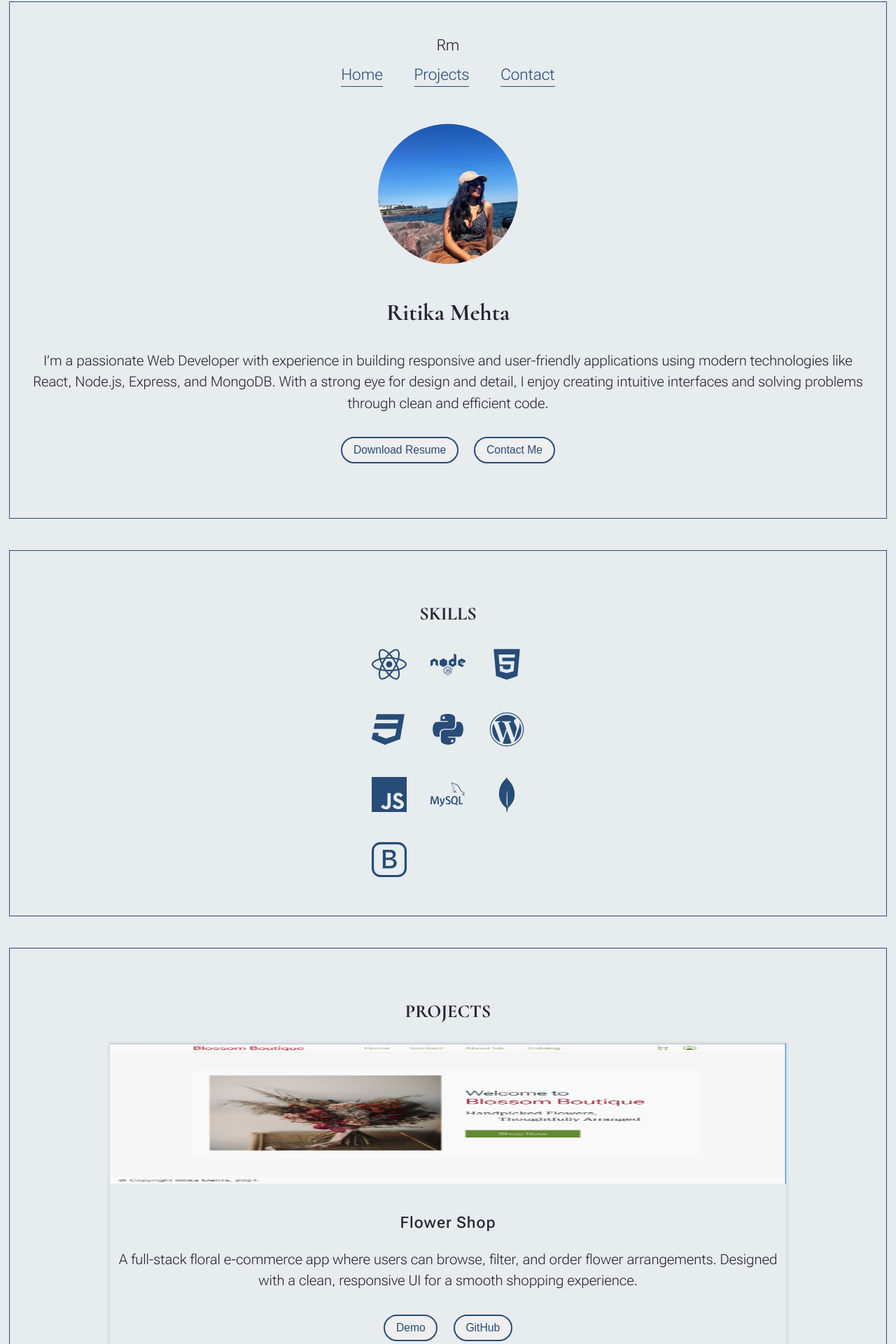
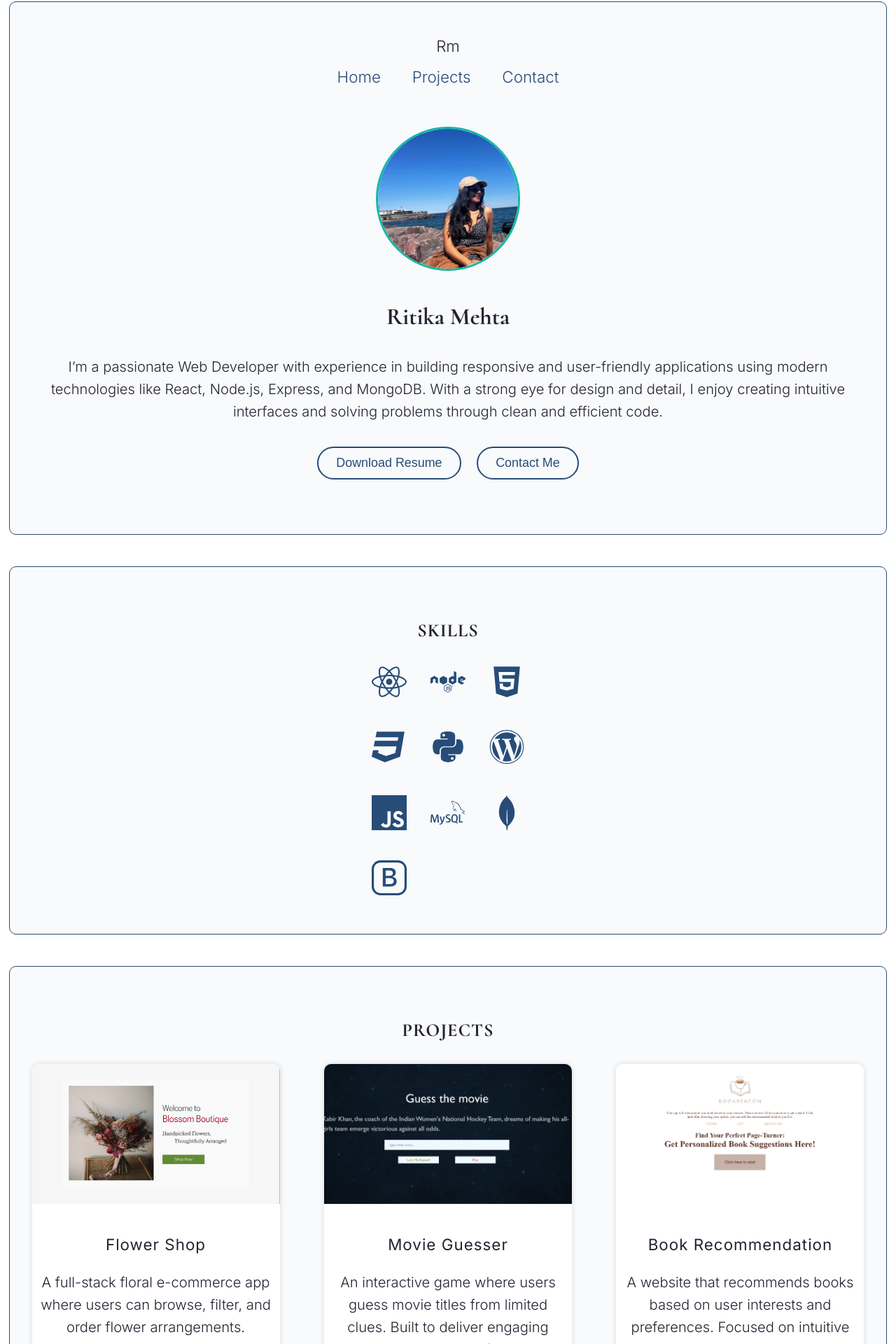
Before and after one commit to ritikamehta11/portfolio-rm, a React (Vite) app: page / in a window 1280 px wide. Shown: the part 33-1953 px from the top of the page at 70% size. Built offline with nearby package versions, Linux system fonts and the light colour scheme.

Commit message:
changed all css

```diff
--- a/src/styles.css
+++ b/src/styles.css
@@ -1,17 +1,45 @@
-@import url('https://fonts.googleapis.com/css2?family=Cormorant:ital,wght@0,300..700;1,300..700&display=swap');
-.container{
+@import url('https://fonts.googleapis.com/css2?family=Cormorant:ital,wght@0,300..700;1,300..700&family=Inter:wght@300;400;600&display=swap');
+
+:root {
+  --primary-color: #274c77;
+  /* vibrant blue */
+  --secondary-color: #14b8a6;
+  /* teal accent */
+  --background-color: #ffffff;
+  --text-color: #242232;
+  --muted-bg: #f8fafc;
+}
+
+body {
+  background-color: var(--background-color);
+  color: var(--text-color);
+  font-family: 'Inter', sans-serif;
+  line-height: 1.6;
+}
+
+/* ---------------------- Container ---------------------- */
+.container {
   border: 1px solid var(--primary-color);
+  background-color: var(--muted-bg);
   padding: 2em 1em;
-  margin: 1em 0em 2em 0;
-  color: rgb(36, 34, 50);
+  margin: 1em 0 2em 0;
   font-size: 1.4em;
+  border-radius: 10px;
+  transition: box-shadow 0.3s ease;
 }
-.nav{
+
+.container:hover {
+  box-shadow: 0px 4px 10px rgba(59, 130, 246, 0.2);
+}
+
+/* ---------------------- Navigation ---------------------- */
+.nav {
   display: inline-flex;
   flex-direction: column;
   width: 100%;
 }
-.nav ul{
+
+.nav ul {
   display: flex;
   justify-content: center;
   gap: 2em;
@@ -19,105 +47,143 @@ list-style: none;
   padding: 0;
   margin: 8px 0;
 }
-.nav>ul>li{
+
+.nav>ul>li {
   margin: 0;
-border-bottom: 1px solid var(--primary-color);
+  border-bottom: 1px solid transparent;
+  transition: border-color 0.3s ease;
 }
-a{
+
+.nav>ul>li:hover {
+  border-color: var(--secondary-color);
+}
+
+a {
   text-decoration: none;
   color: var(--primary-color);
   text-transform: capitalize;
+  transition: color 0.3s ease;
+}
 
-}
-a:hover{
+a:hover {
   color: var(--secondary-color);
 }
-.profileImgDiv{
+
+/* ---------------------- Profile Section ---------------------- */
+.profileImgDiv {
   width: 100%;
   height: 200px;
   display: flex;
   justify-content: center;
-  margin: 2em 0px;
+  margin: 2em 0;
 }
-.profileImgDiv>img{
+
+.profileImgDiv>img {
   width: 200px;
+  height: 200px;
   border-radius: 50%;
-  height: 200px;
   object-fit: cover;
-  object-position:bottom;
+  object-position: bottom;
+  border: 3px solid var(--secondary-color);
+  transition: transform 0.3s ease;
 }
-.infoPara{
+
+.profileImgDiv>img:hover {
+  transform: scale(1.05);
+}
+
+.infoPara {
   font-size: 0.9em;
   padding: 0 0.5em;
 }
-h2{
+
+/* ---------------------- Headings ---------------------- */
+h2 {
   font-weight: 900;
-  font-family: Cormorant;
+  font-family: 'Cormorant', serif;
 }
-h3{
-  font-family: Cormorant  ;
+
+h3 {
+  font-family: 'Cormorant', serif;
   font-weight: 700;
   text-transform: uppercase;
+  letter-spacing: 1px;
 }
-h4{
+
+h4 {
   letter-spacing: 1px;
   font-weight: 500;
-  margin-bottom: 0%;
+  margin-bottom: 0;
+}
 
-}
-.buttons{
+/* ---------------------- Buttons ---------------------- */
+.buttons {
   display: flex;
   justify-content: center;
   gap: 1em;
   margin: 1.5em 0;
 }
-button{
-  padding: 0.5em 1em;
+
+button {
+  padding: 0.6em 1.4em;
   border-radius: 35px;
-  font-size: 0.7em;
+  font-size: 0.8em;
   border: 2px solid var(--primary-color);
   color: var(--primary-color);
+  background-color: transparent;
+  transition: all 0.3s ease;
 }
+
 button:disabled {
-/* background-color: grey; */
+  opacity: 0.5;
   cursor: not-allowed;
+}
 
+button:hover:not(:disabled) {
+  background-color: var(--secondary-color);
+  border-color: var(--secondary-color);
+  color: var(--background-color);
+  transform: translateY(-2px);
 }
-button:hover{
-  background-color: var(--secondary-color);
-  border: 2px solid var(--secondary-color);
-  color: var(--background-color);
-}
-a,button{
+
+a,
+button {
   cursor: pointer;
 }
-button:hover>a{
-  color: var(--background-color);
+
+/* ---------------------- Logos ---------------------- */
+.logos {
+  display: grid;
+  grid-template-columns: repeat(3, auto);
+  justify-content: center;
+  gap: 1.5em;
 }
 
-.logos{
+/* ---------------------- Projects ---------------------- */
+.projectsDiv {
   display: grid;
-  grid-template-columns: repeat(3, 0fr);
+  grid-template-columns: repeat(auto-fit, minmax(280px, 1fr));
+  gap: 2em;
   justify-content: center;
-  gap: 1.5em;
-  flex-wrap: wrap;
 }
 
-.projectsDiv{
-  display: grid;
-  grid-template-columns: repeat(1,1fr);
-  gap: 2em;
+.projectInfo {
+  box-shadow: 0px 0px 6px 2px rgba(6, 0, 28, 0.08);
+  width: 95%;
+  justify-self: center;
+  background-color: var(--background-color);
+  border-radius: 10px;
+  transition: transform 0.3s ease, box-shadow 0.3s ease;
+}
 
-  justify-content: center;
+.projectInfo:hover {
+  transform: translateY(-5px);
+  box-shadow: 0px 8px 16px rgba(59, 130, 246, 0.15);
+}
 
-}
-.projectInfo{
-/* border: 1px solid; */
-box-shadow: 0px 0px 4px 2px rgba(6, 0, 28, 0.084);
-width: 80%;
-justify-self: center;
-}
-img{
+.projectInfo img {
   width: 100%;
   height: 200px;
+  border-radius: 10px 10px 0 0;
+  object-fit: cover;
 }
```
Lines whose indentation alone changed are shown as unchanged.
